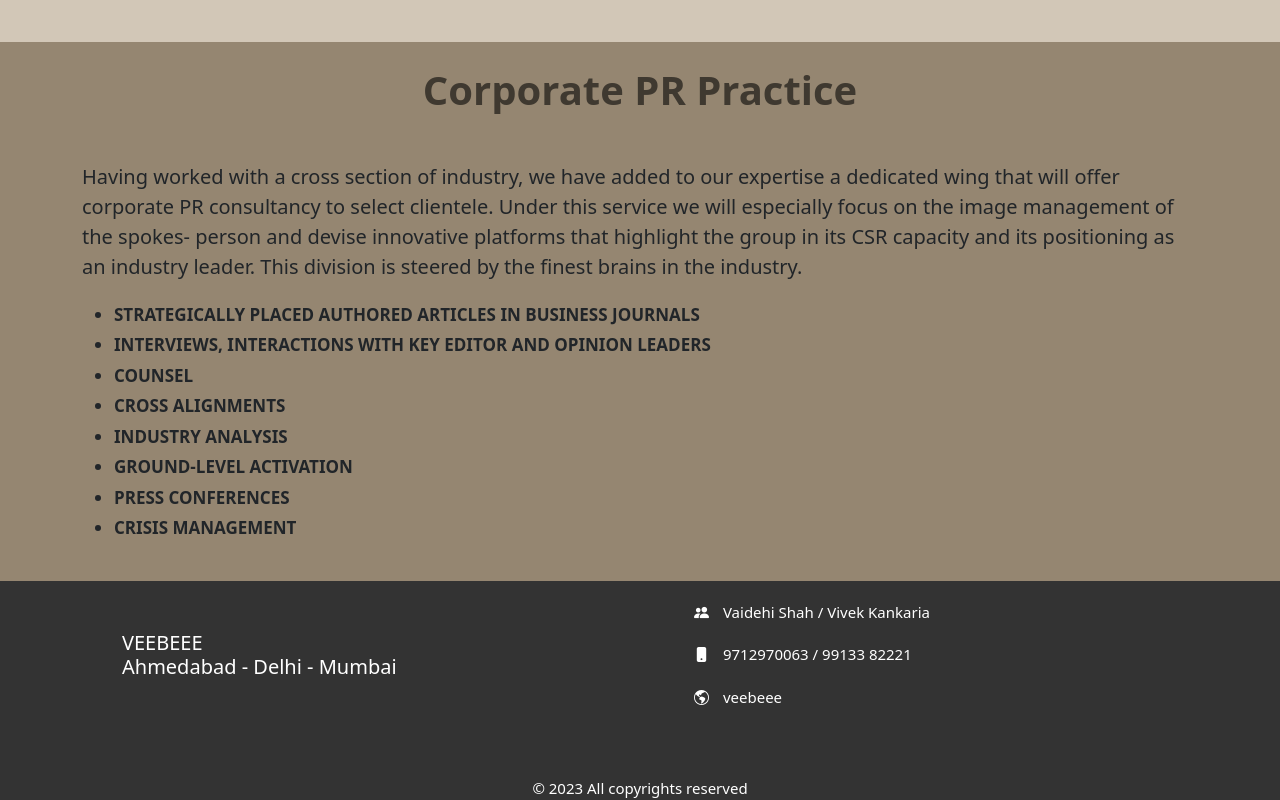
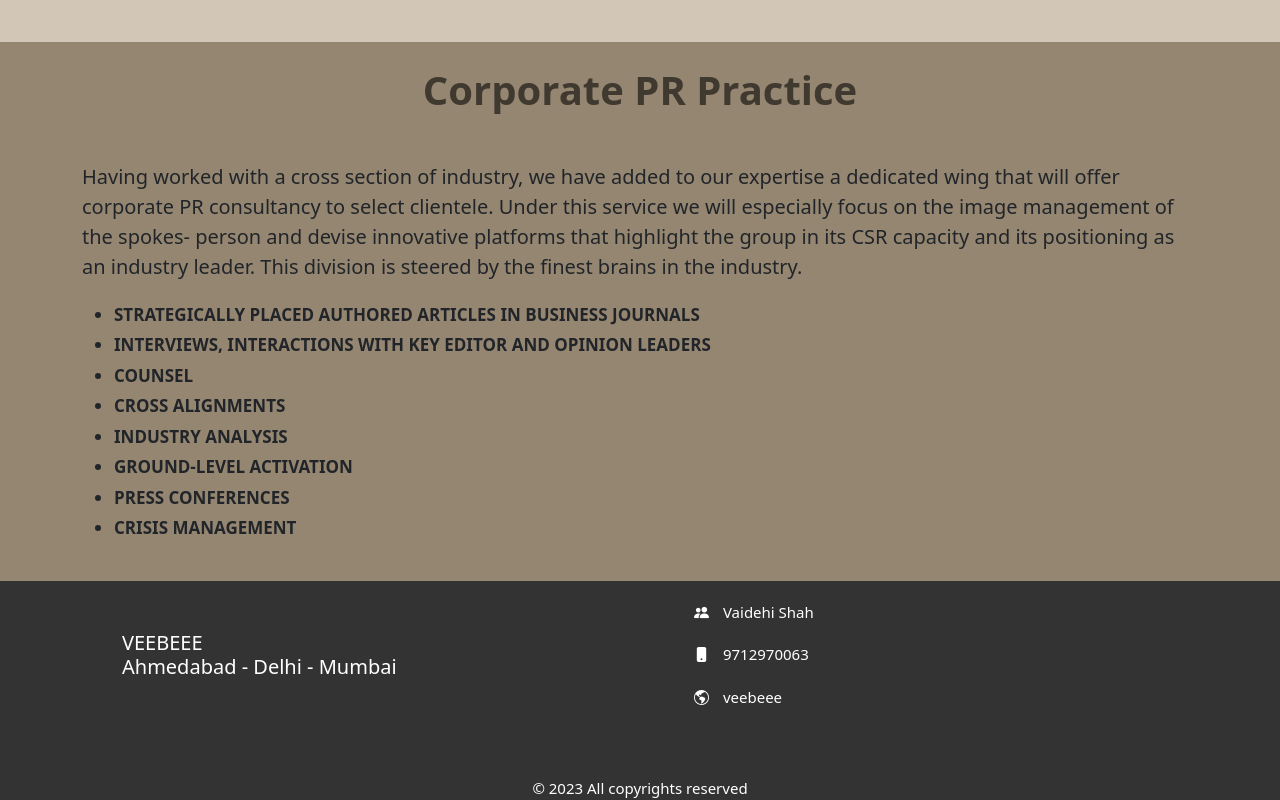
Before and after one commit to vanshitaroop/vebeee-final, a plain HTML site: page index.html in a window 1280 px wide. Shown: the part 3925-4725 px from the top of the page. Drawn offline with nearby package versions, Linux system fonts and the light colour scheme.

Commit message:
vivek sir name remove

```diff
--- a/index.html
+++ b/index.html
@@ -609,11 +609,11 @@
                     <ul style="list-style: none;">
                         <li><span class="bi bi-people-fill"></span>
                             Vaidehi Shah
-                            / Vivek Kankaria
+                            <!-- / Vivek Kankaria -->
                         </li>
                         <li><span style="font-size: 15px;" class="bi bi-phone-fill"></span>
-                            9712970063 /
-                            99133 82221
+                            <a href="tel:9712970063 " style="font-size: 15px;">9712970063 </a>
+                            <!-- 99133 82221 -->
                         </li>
                         <li><span class="bi bi-globe-americas"></span>
                             veebeee
```
